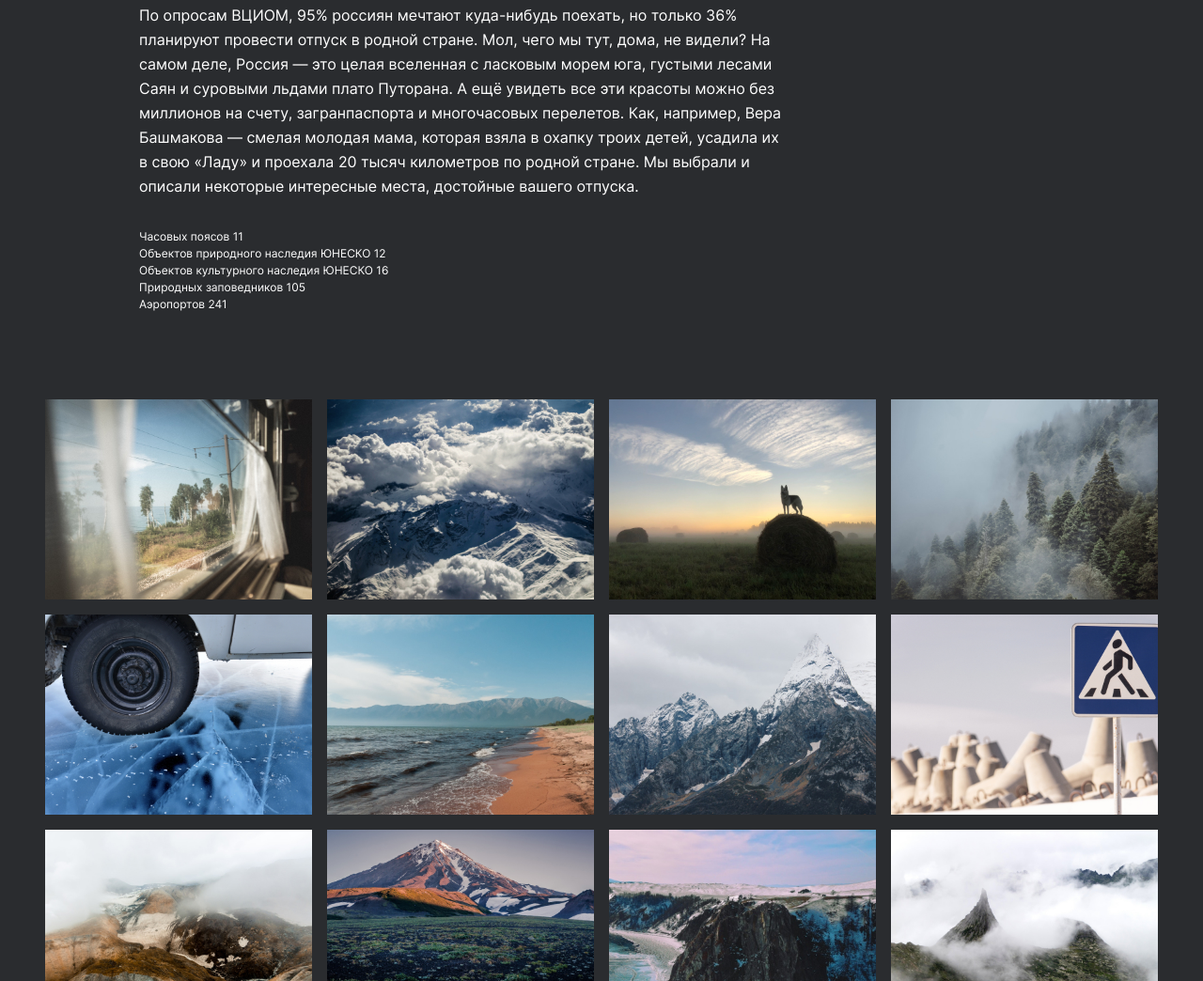
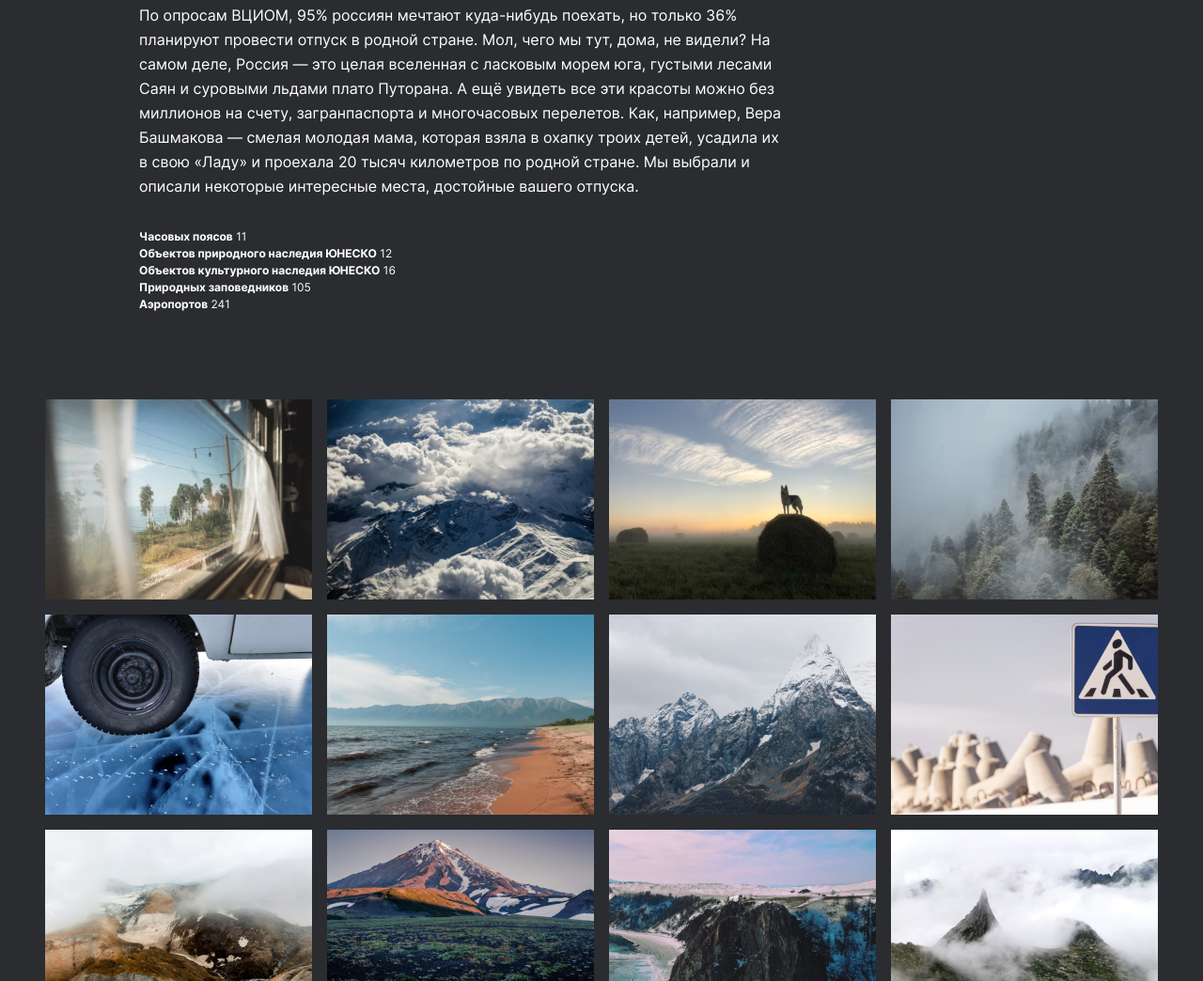
Before and after one commit to Alexander5553535/russian-travel, a plain HTML site: page index.html in a window 1280 px wide. Shown: the part 1274-2318 px from the top of the page at 94% size. Drawn offline with Linux system fonts and the light colour scheme.

Commit message:
finalochka2

```diff
--- a/blocks/intro/intro.css
+++ b/blocks/intro/intro.css
@@ -1,6 +1,7 @@
 @import url(./__title/intro__title.css);
 @import url(./__subtitle/intro__subtitle.css);
 @import url(./__text/intro__text.css);
+@import url(./__subtitle-bold/intro__subtitle-bold.css);
 .intro{
     margin: 0 148px 0;
 }
```
